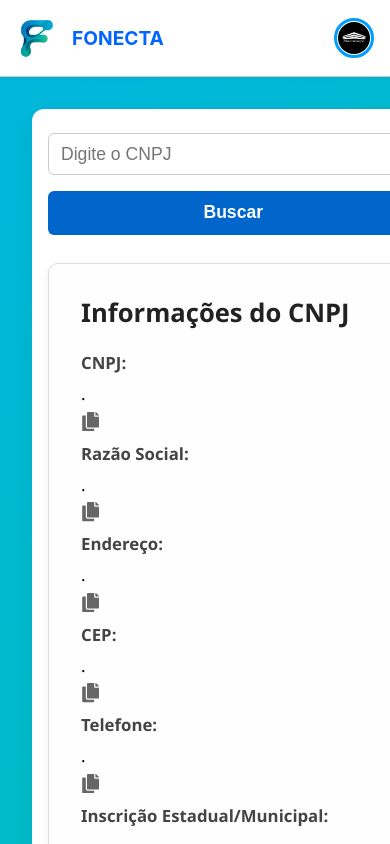
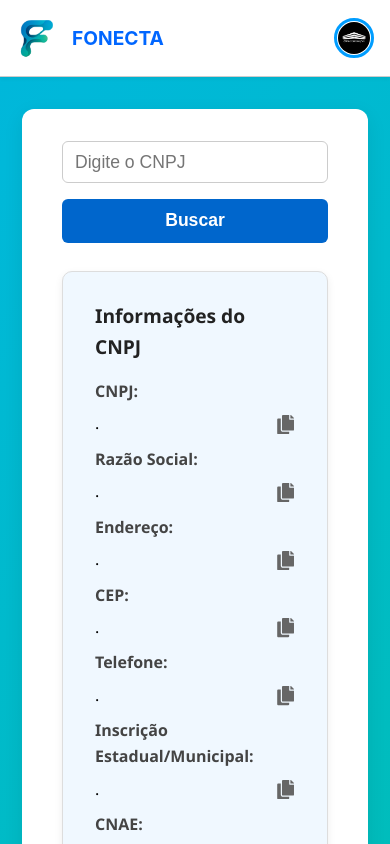
Before and after one commit to Jof92/fonecta, a React (Create React App) app: page /cnpj in a window 390 px wide. Built offline with nearby package versions, Linux system fonts and the light colour scheme.

Commit message:
atualizações

```diff
--- a/src/App.css
+++ b/src/App.css
@@ -189,7 +189,7 @@ button:hover {
 
   .app-main,
   .page-container {
-    flex-direction: column !important;
+
     align-items: center !important;
     gap: 1.2rem;
   }
--- a/src/components/Cnpj.css
+++ b/src/components/Cnpj.css
@@ -18,10 +18,12 @@
   margin-bottom: 1.8rem;
   align-items: center;
   justify-content: flex-start;
+  flex-wrap: wrap;
 }
 
 .cnpj-input {
   flex: 1;
+  min-width: 240px;
   padding: 0.6rem 0.75rem;
   font-size: 1.1rem;
   border: 1.8px solid #ccc;
@@ -46,6 +48,7 @@
   font-weight: 600;
   transition: background-color 0.3s ease;
   user-select: none;
+  min-width: 120px;
 }
 
 .cnpj-button:hover,
@@ -68,14 +71,16 @@
   font-size: 1rem;
 }
 
+/* Resultado com fundo colorido e responsivo */
 .cnpj-result-box {
-  background-color: #fefefe;
+  background-color: #f0f8ff;
   border: 1.5px solid #ddd;
   border-radius: 10px;
   padding: 1.8rem 2rem;
   box-shadow: 0 3px 8px rgba(0, 0, 0, 0.07);
   color: #333;
   line-height: 1.6;
+  word-wrap: break-word;
 }
 
 .cnpj-result-box h3 {
@@ -83,28 +88,30 @@
   margin-bottom: 1rem;
   font-weight: 700;
   color: #222;
-  font-size: 1.6rem;
+  font-size: clamp(1.2rem, 2.5vw, 1.6rem);
 }
 
 .cnpj-campo {
   margin: 0.6rem 0;
-  font-size: 1.05rem;
+  font-size: clamp(1rem, 2vw, 1.1rem);
   display: flex;
   align-items: center;
   gap: 0.75rem;
-  user-select: text;
+  flex-wrap: wrap;
 }
 
 .cnpj-campo strong {
   width: 180px;
   flex-shrink: 0;
   color: #444;
+  font-weight: 600;
 }
 
 .cnpj-valor {
   flex: 1;
   color: #000;
   word-break: break-word;
+  min-width: 100px;
 }
 
 .btn-copiar {
@@ -122,17 +129,11 @@
 }
 
 .btn-copiar.copied {
-  color: #28a745; /* verde sucesso */
+  color: #28a745;
 }
 
-
-/* Responsividade */
+/* Responsividade aprimorada */
 @media (max-width: 720px) {
-  .cnpj-page {
-    width: 95vw;
-    padding: 1.5rem 1rem;
-  }
-
   .cnpj-form-topo {
     flex-direction: column;
     align-items: stretch;
@@ -143,12 +144,26 @@
   }
 
   .cnpj-campo {
-    flex-direction: column;
-    align-items: flex-start;
+    flex-direction: row;
+    align-items: center;
+    flex-wrap: wrap;
     gap: 0.25rem;
   }
 
   .cnpj-campo strong {
     width: 100%;
+    margin-bottom: 0.2rem;
+  }
+
+  .cnpj-valor {
+    display: flex;
+    align-items: center;
+    gap: 0.5rem;
+    flex-wrap: wrap;
+    width: 100%;
+  }
+
+  .btn-copiar {
+    margin-left: auto;
   }
 }
```
